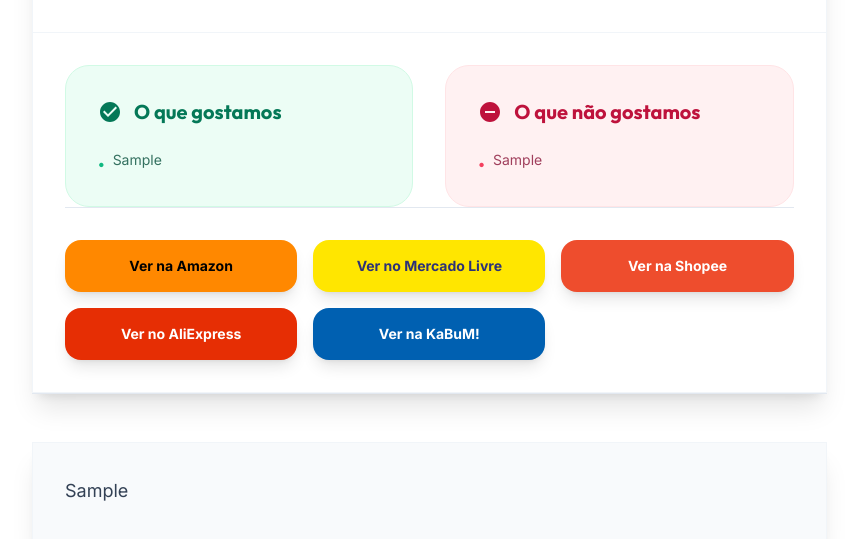
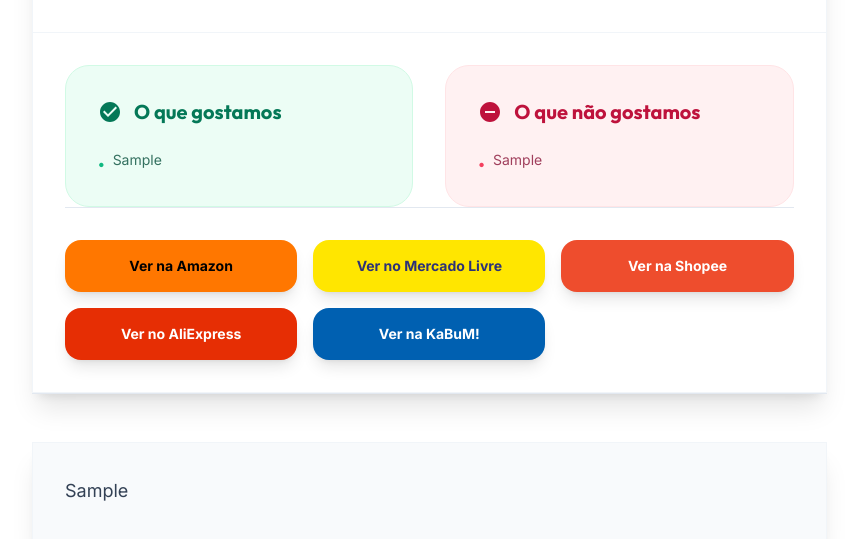
Before and after one commit to andresperes33/blog, a Django app: a page that uses templates/reviews/guide_detail.html in a window 1280 px wide. Shown: the part 1564-2103 px from the top of the page, without its empty margins (0-858 px from the left). Run offline with Django 5.2, Linux system fonts and the light colour scheme; tables that the repository leaves empty hold one stand-in row (values such as "Sample post"); grey boxes marked "Sample" are stand-in pictures; some libraries are stand-ins or nearby versions.

Commit message:
style: force intense orange on amazon button to eliminate yellowish look

```diff
--- a/templates/reviews/guide_detail.html
+++ b/templates/reviews/guide_detail.html
@@ -156,8 +156,8 @@
                             <div class="grid grid-cols-1 sm:grid-cols-2 lg:grid-cols-3 gap-4 pt-8 border-t border-slate-200 dark:border-slate-800">
                                 {% if item.amazon_link %}
                                 <a href="{{ item.amazon_link }}" target="_blank" rel="nofollow"
-                                   style="background-color: #FF8800; color: #000000;"
-                                   class="flex items-center justify-center gap-3 w-full font-black py-4 rounded-2xl shadow-lg hover:shadow-orange-500/40 hover:-translate-y-1 transition-all duration-300 text-sm tracking-wide">
+                                   style="background-color: #FF7700; color: #000000;"
+                                   class="flex items-center justify-center gap-3 w-full font-black py-4 rounded-2xl shadow-lg hover:shadow-orange-600/50 hover:-translate-y-1 transition-all duration-300 text-sm tracking-wide">
                                     Ver na Amazon
                                 </a>
                                 {% endif %}
```
